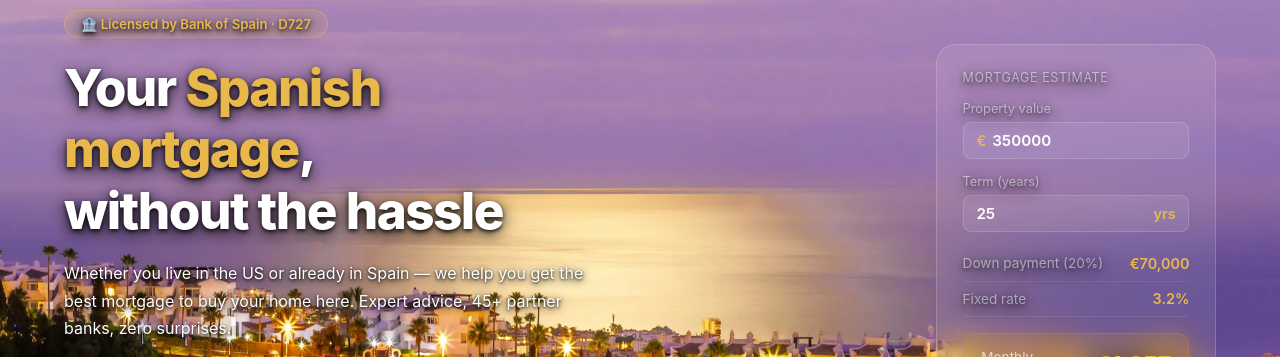
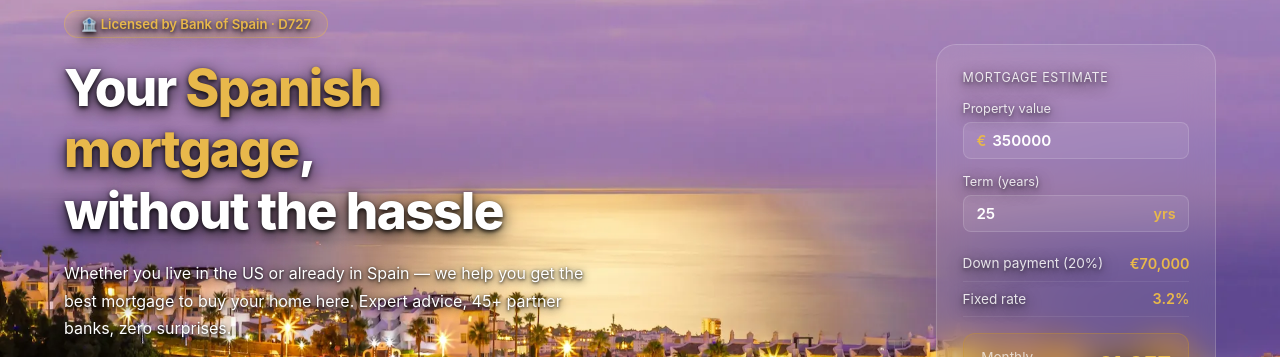
Before and after one commit to Practicas-I-credit/mortgage-web, a React (Vite) app: page / in a window 1280 px wide. Shown: the part 205-562 px from the top of the page. Built offline with nearby package versions, Linux system fonts and the light colour scheme.

Commit message:
fix: aumentar opacidad del texto en calculadora glass para mejorar contraste

```diff
--- a/src/App.css
+++ b/src/App.css
@@ -383,7 +383,7 @@ nav {
 
 #glass-title {
   font-size: 0.78rem;
-  color: rgba(255, 255, 255, 0.5);
+  color: rgba(255, 255, 255, 0.85);
   text-transform: uppercase;
   letter-spacing: 0.05em;
   text-shadow: 0 2px 4px rgba(0, 0, 0, 0.5), 0 4px 16px rgba(0, 0, 0, 0.8);
@@ -404,7 +404,7 @@ nav {
 
 .glass-label {
   font-size: 0.85rem;
-  color: rgba(255, 255, 255, 0.5);
+  color: rgba(255, 255, 255, 0.85);
   text-shadow: 0 2px 4px rgba(0, 0, 0, 0.5), 0 4px 16px rgba(0, 0, 0, 0.8);
 }
 
@@ -443,7 +443,7 @@ nav {
 .glass-input-row label {
   display: block;
   font-size: 0.8rem;
-  color: rgba(255, 255, 255, 0.5);
+  color: rgba(255, 255, 255, 0.85);
   text-shadow: 0 2px 4px rgba(0, 0, 0, 0.5), 0 4px 16px rgba(0, 0, 0, 0.8);
   margin-bottom: 6px;
 }
```
